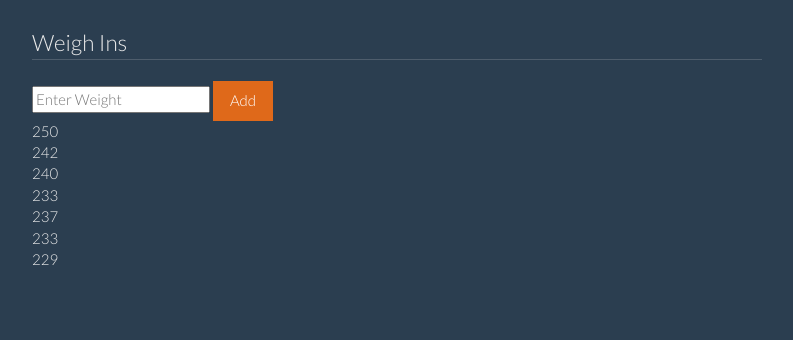
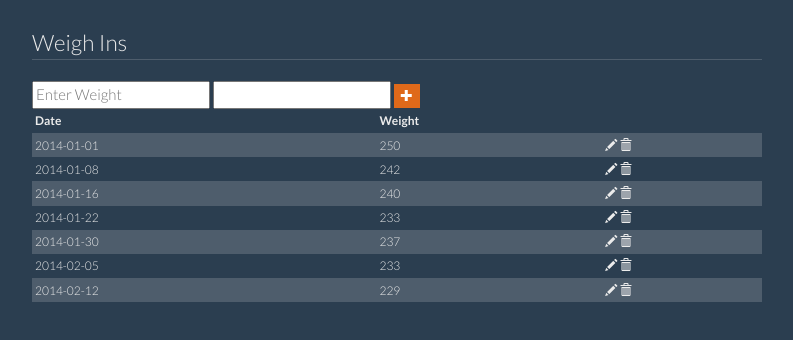
Before and after one commit to msell/quickstart-frontend, a website: page app/index.html at #/weighIns in a window 1280 px wide. Both pictures are taken after a click on the link "Weigh-Ins". Shown: the part 82-422 px from the top of the page, without its empty margins (243-1036 px from the left). Drawn offline with nearby package versions, Linux system fonts and the light colour scheme; some packages are replaced by stand-ins of ours; files that its build step writes are made by us from their sources; a script that the page names is missing; files whose address does not match are found by name.

Commit message:
tweek weighins

```diff
--- a/app/index.html
+++ b/app/index.html
@@ -74,7 +74,8 @@
     <script src="bower_components/bootstrap/dist/js/bootstrap.js"></script>
     <script src="bower_components/angular-ui-router/release/angular-ui-router.js"></script>
     <script src="bower_components/angular-animate/angular-animate.js"></script>
-    <script src="bower_components/satellizer/dist/satellizer.js"></script>
+    <script src="bower_components/satellizer/satellizer.js"></script>
+    <script src="bower_components/moment/moment.js"></script>
     <!-- endbower -->
     <!-- endbuild -->
 
--- a/app/scripts/controllers/weighin.js
+++ b/app/scripts/controllers/weighin.js
@@ -14,14 +14,37 @@ angular.module('meanApp')
             $state.go('login');
         }
 
-    $scope.weighIns = [{'weight':250, 'date':'2014-01-01T13:15:34.441Z'},
-                      {'weight':242, 'date':'2014-01-08T13:15:34.441Z'},
-                       {'weight':240, 'date':'2014-01-16T13:15:34.441Z'},
-                       {'weight':233, 'date':'2014-01-22T13:15:34.441Z'},
-                       {'weight':237, 'date':'2014-01-30T13:15:34.441Z'},
-                       {'weight':233, 'date':'2014-02-05T13:15:34.441Z'},
-                       {'weight':229, 'date':'2014-02-12T13:15:34.441Z'}
-                      ]
+        $scope.weighIns = [
+            {
+                'weight': 250,
+                'date': '2014-01-01'
+            },
+            {
+                'weight': 242,
+                'date': '2014-01-08'
+            },
+            {
+                'weight': 240,
+                'date': '2014-01-16'
+            },
+            {
+                'weight': 233,
+                'date': '2014-01-22'
+            },
+            {
+                'weight': 237,
+                'date': '2014-01-30'
+            },
+            {
+                'weight': 233,
+                'date': '2014-02-05'
+            },
+            {
+                'weight': 229,
+                'date': '2014-02-12'
+            }
+                      ];
+
         //        $http.get(configuration.apiUrl + 'weighIn').success(function (weighIns) {
         //            $scope.weighIns = weighIns;
         //        }).error(function (err) {
--- a/app/views/weighin.html
+++ b/app/views/weighin.html
@@ -5,20 +5,30 @@
         </legend>
 
         <input id="newWeight" type="text" placeholder="Enter Weight" class="input-xlarge" required="true">
-
-        <button id="addEntry" name="addEntry" class="btn btn-primary">Add</button>
+        <input id="weighDate" type="text" class="input-xlarge" required="true">
+        <button id="addEntry" name="addEntry" class="btn-xs btn-primary">
+            <span class="glyphicon glyphicon-plus" aria-hidden="true"></span>
+        </button>
 
     </fieldset>
 </form>
 
-<div ng-repeat="entry in weighIns">{{entry.weight}}</div>
-<!--
-<div>
-    <table class="table table-striped">
-        <thead></thead>
-        <tbody ng-repeat="weighIn in $scope.weighIns">
-            <tr><td>{{weight}}</td><td>{{date}}</td></tr>
-        </tbody>
+<table class="table table-condensed table-striped">
+      <thead>
+        <tr>
+          <th>Date</th>
+          <th>Weight</th>
+          <th></th>
+        </tr>
+      </thead>
+      <tbody>
+        <tr  ng-repeat="entry in weighIns">
+          <td>{{entry.date}}</td>
+          <td>{{entry.weight}}</td>
+          <td>
+              <span class="glyphicon glyphicon-pencil" aria-hidden="true"></span>
+              <span class="glyphicon glyphicon-trash" aria-hidden="true"></span>
+            </td>
+        </tr>
+      </tbody>
     </table>
-
-</div>-->
--- a/bower.json
+++ b/bower.json
@@ -9,7 +9,8 @@
     "angular-ui-router": "~0.2.12",
     "animate.css": "~3.2.0",
     "angular-animate": "~1.3.4",
-    "satellizer": "~0.8.6"
+    "satellizer": "~0.8.6",
+    "moment": "~2.8.4"
   },
   "devDependencies": {
     "angular-mocks": "~1.3.0",
```
Lines whose indentation alone changed are shown as unchanged.
